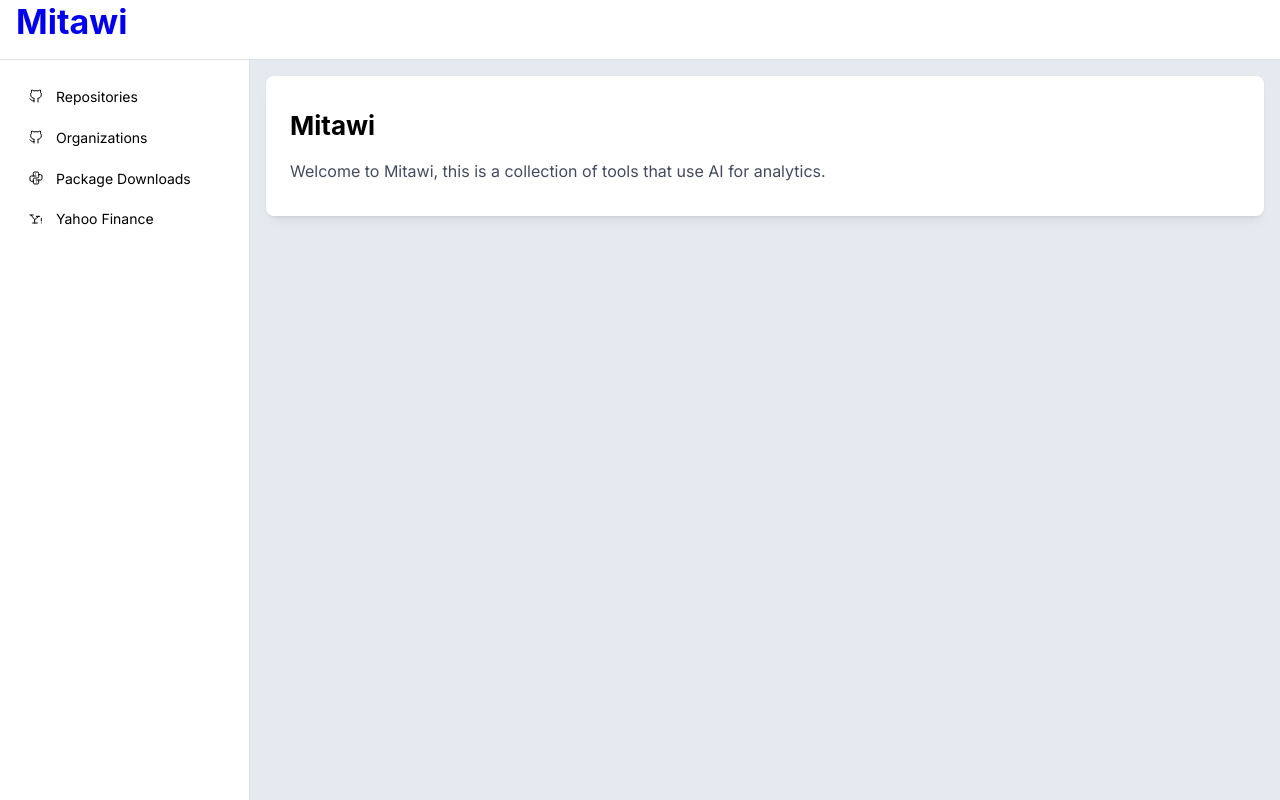
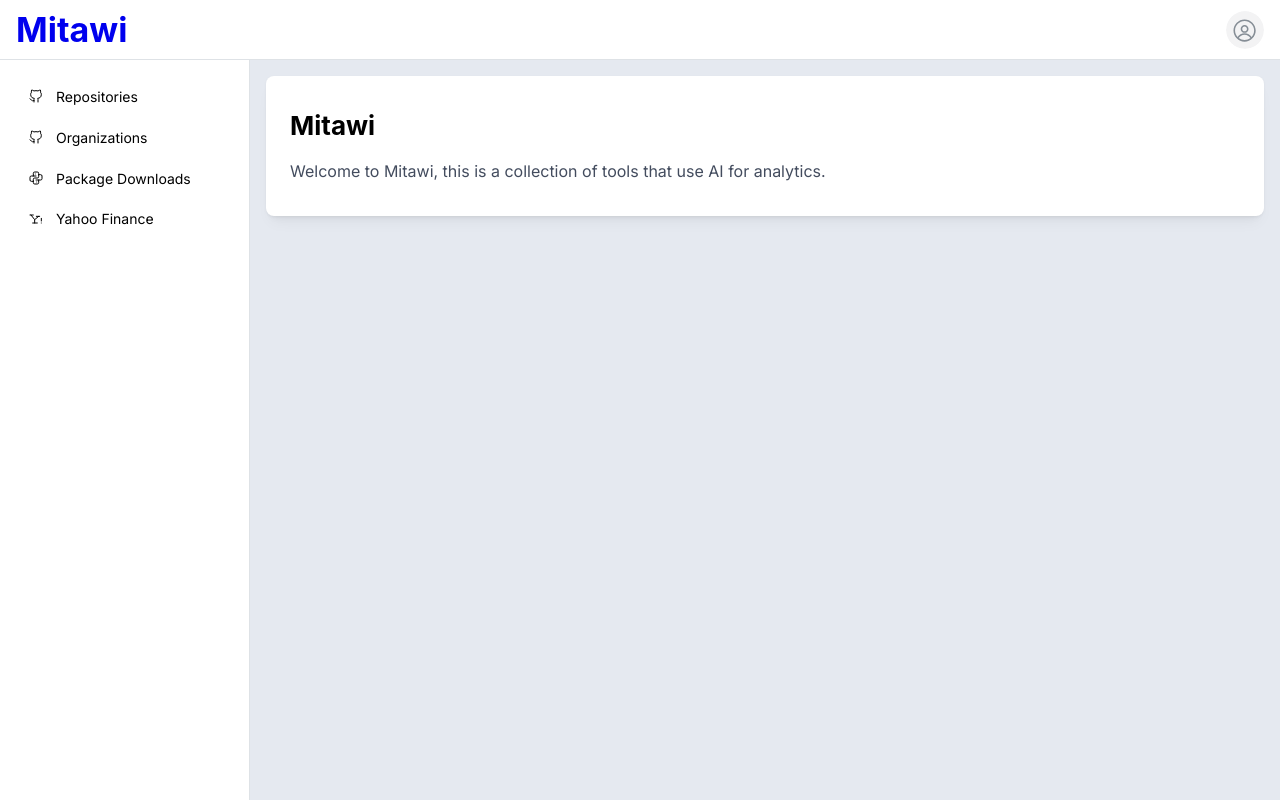
Before and after one commit to diegozambrana/mitawi, a Next.js app: page / in a window 1280 px wide. Built offline with nearby package versions, Linux system fonts and the light colour scheme.

Commit message:
Added avatar

```diff
--- a/components/layout/Header.tsx
+++ b/components/layout/Header.tsx
@@ -1,12 +1,47 @@
-import { Box, Title } from "@mantine/core";
+import {
+  Avatar,
+  Box,
+  Group,
+  Menu,
+  MenuDropdown,
+  MenuItem,
+  MenuTarget,
+  rem,
+  Title,
+} from "@mantine/core";
+import { IconLogout, IconSettings } from "@tabler/icons-react";
 import Link from "next/link";
 
 export const Header = () => {
   return (
-    <Box style={{ display: "inline-block" }} ml={16}>
+    <Group justify="space-between" mx={16} mt={8}>
       <Link href="/" style={{ textDecoration: "none" }}>
         <Title order={1}>Mitawi</Title>
       </Link>
-    </Box>
+      <Box>
+        <Menu>
+          <MenuTarget>
+            <Avatar radius="xl" />
+          </MenuTarget>
+          <MenuDropdown>
+            <MenuItem
+              leftSection={
+                <IconSettings style={{ width: rem(14), height: rem(14) }} />
+              }
+            >
+              Settings
+            </MenuItem>
+            <MenuItem
+              leftSection={
+                <IconLogout style={{ width: rem(14), height: rem(14) }} />
+              }
+              color="nord11"
+            >
+              Log out
+            </MenuItem>
+          </MenuDropdown>
+        </Menu>
+      </Box>
+    </Group>
   );
 };
```
